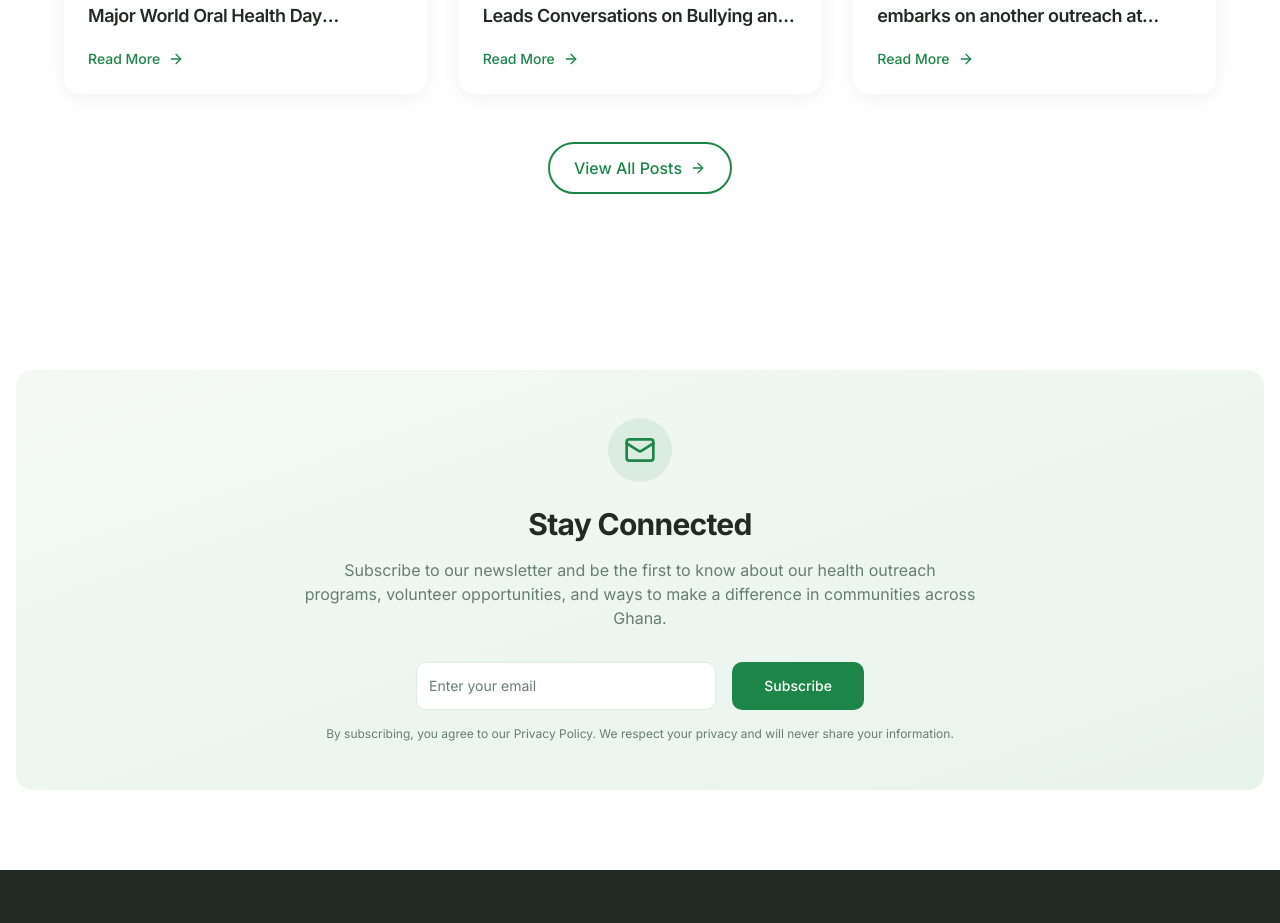
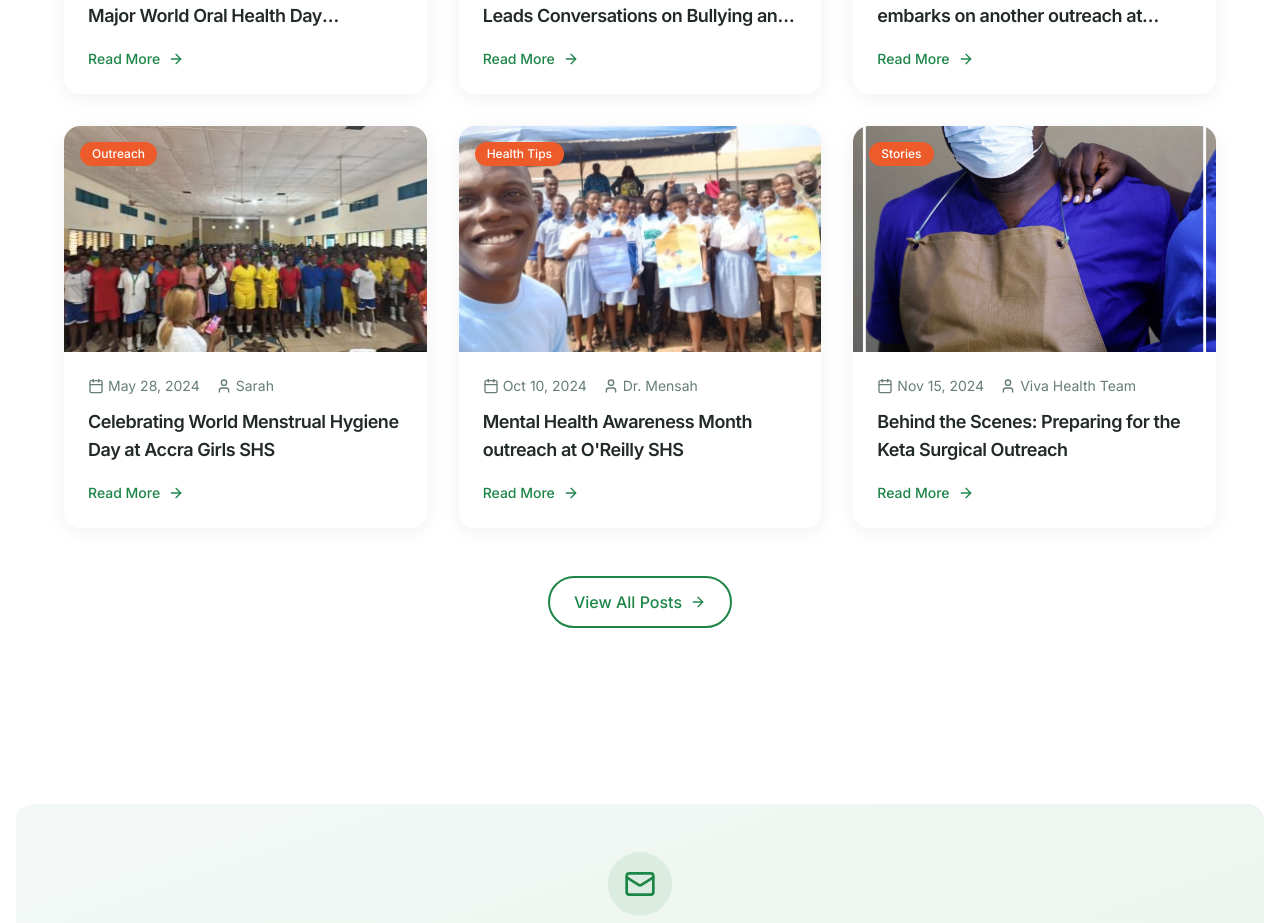
Before and after one commit to JamesKof/viva-health-medical-foundation, a React (Vite) app: page / in a window 1280 px wide. Shown: the part 6102-7025 px from the top of the page. Built offline with nearby package versions, Linux system fonts and the light colour scheme; the HTML template or start-up script is replaced by a standard one.

Commit message:
Moved blog posts under BlogSection
Co-authored-by: JamesKof <28988013+JamesKof@users.noreply.github.com>

```diff
--- a/src/components/BlogSection.tsx
+++ b/src/components/BlogSection.tsx
@@ -3,7 +3,7 @@ import { Link } from "react-router-dom";
 import { blogPosts } from "@/data/blogPosts";
 
 export const BlogSection = () => {
-  const displayPosts = blogPosts.slice(0, 3);
+  const displayPosts = blogPosts;
 
   return (
     <section id="blog" className="py-24 bg-background">
```
